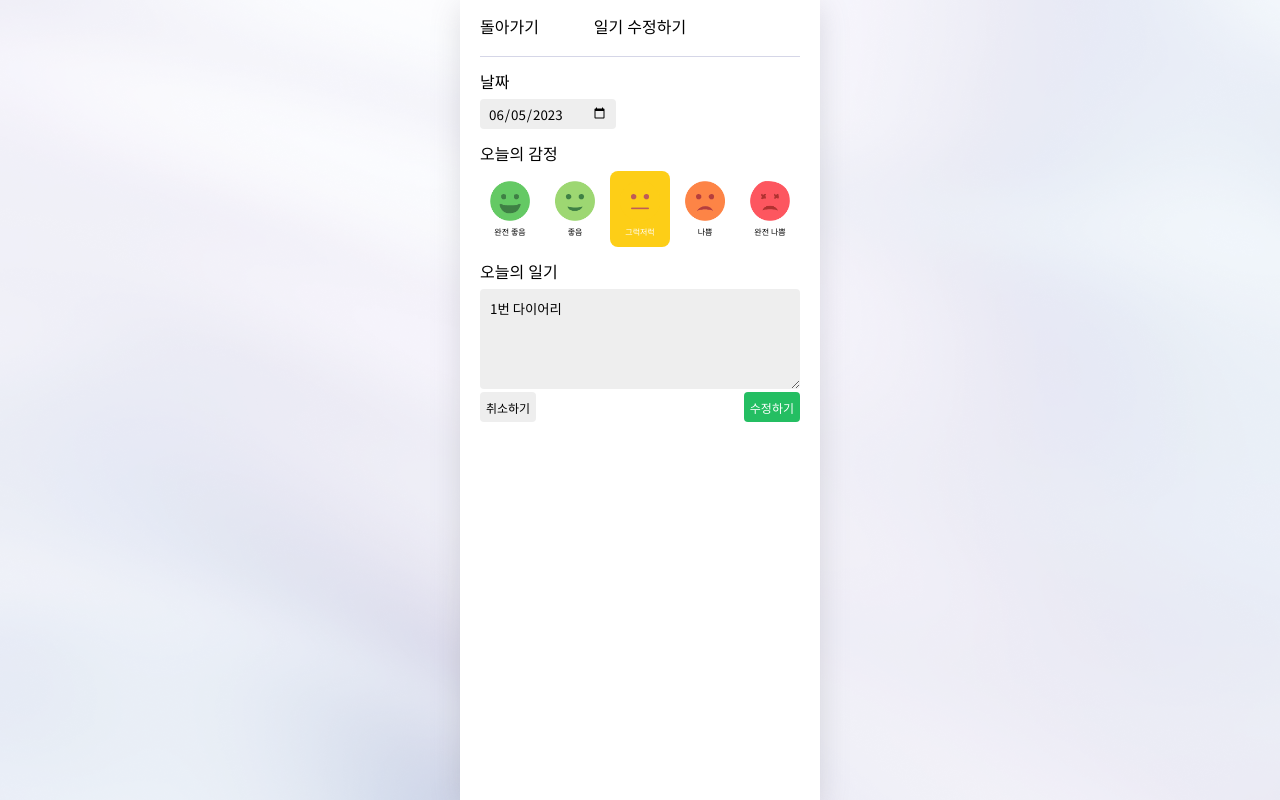
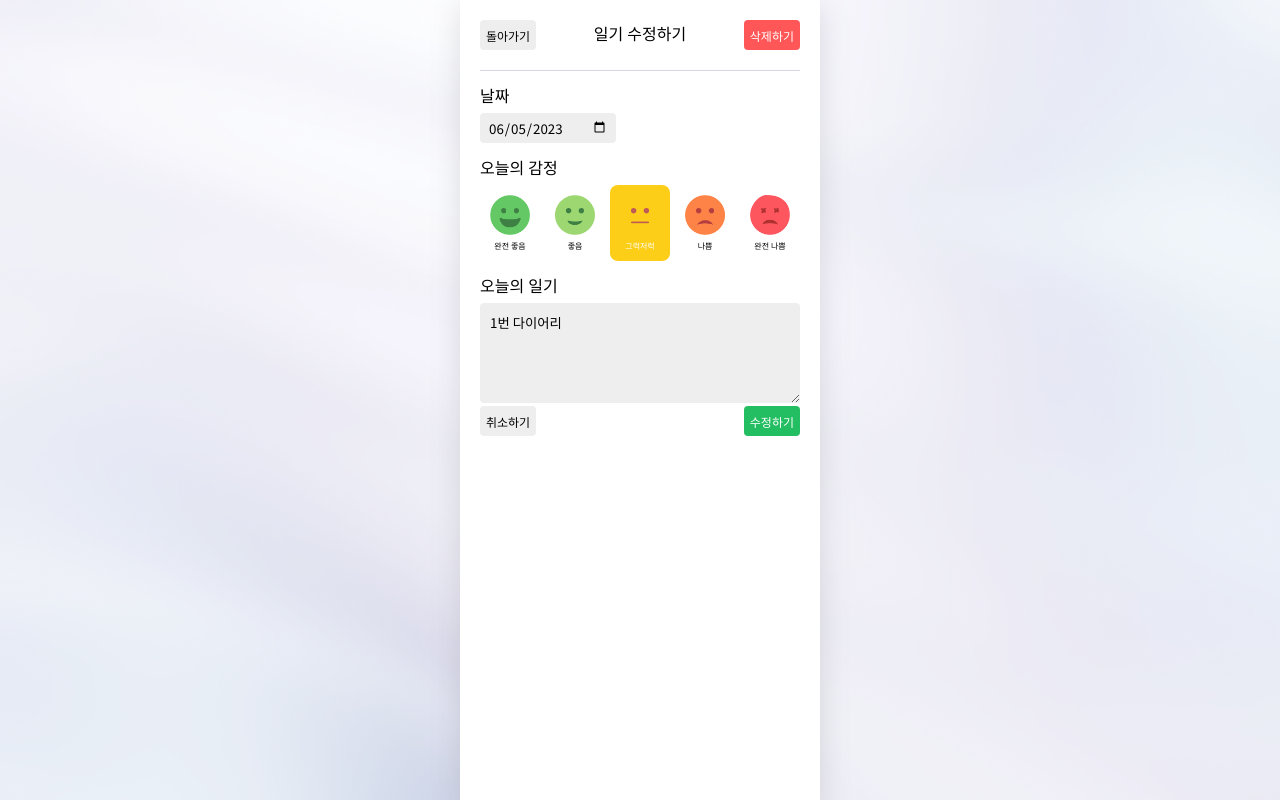
Before and after one commit to dlfeksgo/EmotionDiary, a React (Create React App) app: page /edit/1 in a window 1280 px wide. Built offline with nearby package versions, Linux system fonts and the light colour scheme.

Commit message:
삭제하기

```diff
--- a/src/App.js
+++ b/src/App.js
@@ -21,7 +21,7 @@ function App() {
 				<div className="App">
 					<Routes>
 						<Route path="/" element={<Home />} />
-						<Route path="/diary" element={<Diary />} />
+						<Route path="/diary/:id" element={<Diary />} />
 						<Route path="/create" element={<Create />} />
 						<Route path="/edit/:id" element={<Edit />} />
 					</Routes>
--- a/src/components/DiaryForm/index.js
+++ b/src/components/DiaryForm/index.js
@@ -13,7 +13,7 @@ import {
 import MyButton from '../MyButton';
 import { useNavigate } from 'react-router';
 import { useDispatch, useSelector } from 'react-redux';
-import diarySlice, { edit } from '../../reducers/diarySlice';
+import diarySlice, { edit, remove } from '../../reducers/diarySlice';
 import MyHeader from '../MyHeader';
 import emotionSlice from '../../reducers/emotionSlice';
 import EmotionList from '../EmotionList';
@@ -74,6 +74,9 @@ const DiaryForm = ({ editId }) => {
 	};
 
 	const handleEdit = () => {
+		if (editContent.length < 5) {
+			return alert('내용은 5자 이상 입력해주세요.');
+		}
 		dispatch(
 			edit({
 				id: data.id,
@@ -85,15 +88,29 @@ const DiaryForm = ({ editId }) => {
 		navigate('/', { replace: true });
 	};
 
+	const handleRemove = () => {
+		if (window.confirm('삭제할까요?')) {
+			dispatch(remove({ id: data.id }));
+			navigate('/');
+		}
+	};
+
 	if (editId) {
 		return (
 			<div>
 				<MyHeader
 					headText={'일기 수정하기'}
-					leftChild={'돌아가기'}
+					leftChild={<MyButton text={'돌아가기'} status={'default'} />}
 					onClickLeft={() => {
 						navigate(-1);
 					}}
+					rightChild={
+						<MyButton
+							text={'삭제하기'}
+							status={'negative'}
+							onClick={handleRemove}
+						/>
+					}
 				/>
 				<DateWrapper>
 					<h5>날짜</h5>
--- a/src/components/DiaryItem/index.js
+++ b/src/components/DiaryItem/index.js
@@ -8,13 +8,17 @@ const DiaryItem = ({ emotion, content, date, id }) => {
 	const strDate = new Date(parseInt(date)).toLocaleDateString();
 	// const strDate = new Date(parseInt(date)).toISOString().slice(0, 10);
 
+	const navigateDetail = () => {
+		navigate(`/diary/${id}`);
+	};
+
 	return (
 		<>
 			<ItemDiv>
-				<ImgDiv emotionGrade={emotion}>
+				<ImgDiv emotionGrade={emotion} onClick={navigateDetail}>
 					<ItemImg src={require(`../../assets/emotion${emotion}.png`)} alt="" />
 				</ImgDiv>
-				<ContentWrapper>
+				<ContentWrapper onClick={navigateDetail}>
 					<div>{strDate}</div>
 					<ContentDiv>{content}</ContentDiv>
 				</ContentWrapper>
--- a/src/components/DiaryItem/styles.js
+++ b/src/components/DiaryItem/styles.js
@@ -29,6 +29,7 @@ export const ImgDiv = styled.div`
 				return `#eeeeee`;
 		}
 	}};
+	cursor: pointer;
 `;
 
 export const ItemImg = styled.img`
@@ -37,6 +38,7 @@ export const ItemImg = styled.img`
 
 export const ContentWrapper = styled.div`
 	flex: 1;
+	cursor: pointer;
 `;
 
 export const ContentDiv = styled.div`
--- a/src/components/MyButton.js
+++ b/src/components/MyButton.js
@@ -18,7 +18,7 @@ const Button = styled.button`
 		}
 	}};
 	color: ${({ status }) => {
-		return status === 'positive' ? 'white' : 'black';
+		return status === 'default' ? 'black' : 'white';
 	}};
 	cursor: pointer;
 `;
--- a/src/reducers/diarySlice.js
+++ b/src/reducers/diarySlice.js
@@ -59,9 +59,15 @@ const diarySlice = createSlice({
 			data.emotion = parseInt(action.payload.editEmotion);
 			data.date = action.payload.editDate;
 		},
+		remove: (state, action) => {
+			// console.log(action.payload);
+			state.diaryPosts = state.diaryPosts.filter(
+				(v) => v.id !== parseInt(action.payload.id)
+			);
+		},
 	},
 });
 
-export const { edit } = diarySlice.actions;
+export const { edit, remove } = diarySlice.actions;
 
 export default diarySlice;
```
